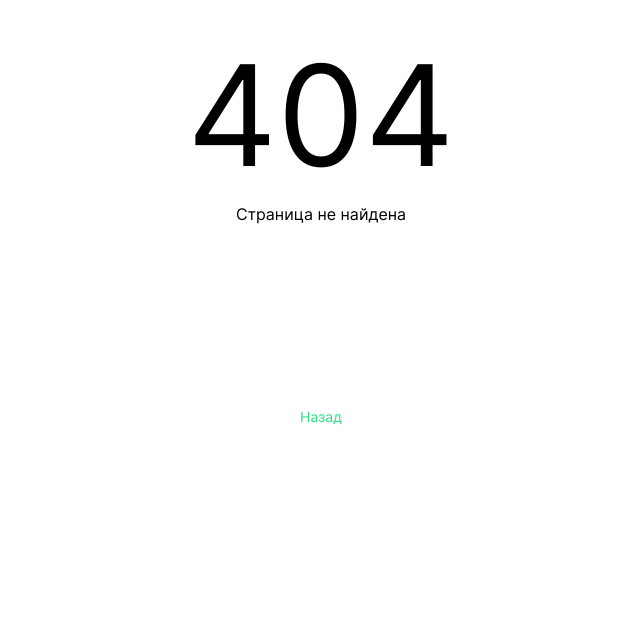
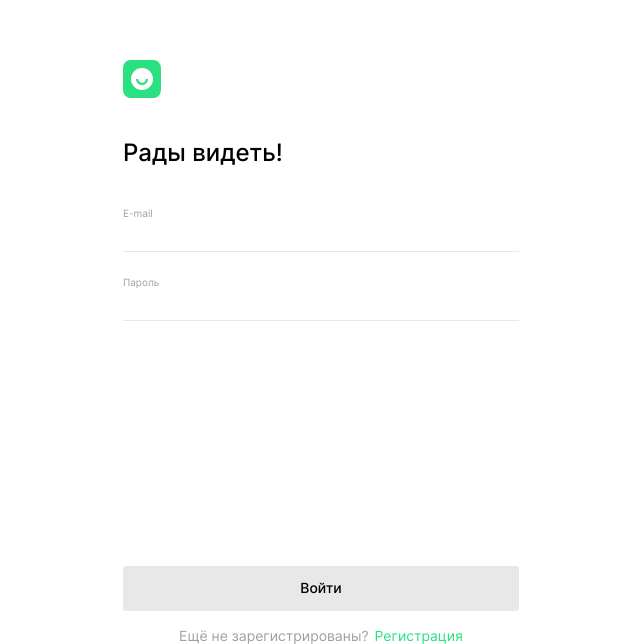
Before and after one commit to thechertan/movies-explorer-frontend, a React (Create React App) app: page /signin in a window 1280 px wide. Before the commit this address had no page. Shown: the part 172-816 px from the top of the page, without its empty margins (319-959 px from the left). Built offline with nearby package versions, Linux system fonts and the light colour scheme.

Commit message:
fix header logo router /reg /log

```diff
--- a/src/blocks/header/__logo/_register/header__logo_register.css
+++ b/src/blocks/header/__logo/_register/header__logo_register.css
@@ -1,4 +1,11 @@
 .header__logo_register {
   margin: 0;
   padding: 0;
+  margin-top: 162px;
 }
+
+@media screen and (max-width: 767px) {
+  .header__logo_register {
+    margin-top: 0;
+  }
+}
--- a/src/components/App/App.js
+++ b/src/components/App/App.js
@@ -29,10 +29,10 @@ function App() {
         <Route path='/saved-movies'>
           <SavedMovies />
         </Route >
-        <Route path='/register'>
+        <Route path='/signup'>
           <Register />
         </Route>
-        <Route path='/login'>
+        <Route path='/signin'>
           <Login />
         </Route>
         <Route>
--- a/src/components/Header/Header.js
+++ b/src/components/Header/Header.js
@@ -2,25 +2,28 @@ import './Header.css';
 import Navigation from '../Navigation/Navigation'
 import logo from '../../images/__logo.svg';
 import { useLocation } from 'react-router-dom';
-import { Route } from 'react-router-dom';
+import { Route, Link } from 'react-router-dom';
+
 
 
 function Header() {
 
   const location = useLocation();
-  const modifierContainer = location.pathname === '/register' ? 'header__container_register' : location.pathname === '/login' ? 'header__container_register' : '';
-  const modifierlogo = location.pathname === '/register' ? 'header__logo_register' : location.pathname === '/login' ? 'header__logo_register' : '';
+  const modifierContainer = location.pathname === '/signup' ? 'header__container_register' : location.pathname === '/signin' ? 'header__container_register' : '';
+  const modifierlogo = location.pathname === '/signup' ? 'header__logo_register' : location.pathname === '/signin' ? 'header__logo_register' : '';
 
   return (
 
-    <Route path='/(movies|saved-movies|register|login|profile|)'>
+    <Route path='/(movies|saved-movies|signup|signin|profile|)'>
       <header className='header'>
         <div className={`header__container ${modifierContainer}`}>
-          <img
-            src={logo}
-            alt="Лого"
-            className={`header__logo ${modifierlogo}`}
-          />
+          <Link to='/' className='header__link'>
+            <img
+              src={logo}
+              alt="Лого"
+              className={`header__logo ${modifierlogo}`}
+            />
+          </Link>
           <Navigation />
         </div>
       </header >
--- a/src/components/Login/Login.js
+++ b/src/components/Login/Login.js
@@ -95,7 +95,7 @@ function Login() {
       </form >
       <div className='register__login'>
         <p className='register__question'>Ещё не зарегистрированы?</p>
-        <Link to='/register' className='register__link'>Регистрация</Link>
+        <Link to='/signup' className='register__link'>Регистрация</Link>
       </div>
     </div>
 
--- a/src/components/Navigation/Navigation.js
+++ b/src/components/Navigation/Navigation.js
@@ -7,8 +7,8 @@ function Navigation() {
     <div className='navigation'>
       <Route exact path='/'>
         <nav>
-          <Link to='/register' className='navigation__link'>Регистрация</Link>
-          <Link to='/login' className='navigation__link navigation__link_item'>Войти</Link>
+          <Link to='/signup' className='navigation__link'>Регистрация</Link>
+          <Link to='/signin' className='navigation__link navigation__link_item'>Войти</Link>
         </nav>
       </Route>
       <Route path='/(movies|saved-movies|profile)'>
--- a/src/components/Register/Register.js
+++ b/src/components/Register/Register.js
@@ -125,7 +125,7 @@ function Register() {
       </form >
       <div className='register__login'>
         <p className='register__question'>Уже зарегистрированы?</p>
-        <Link to='/login' className='register__link'>Войти</Link>
+        <Link to='/signin' className='register__link'>Войти</Link>
       </div>
     </div>
   )
```
Also changed, not shown: 1 other file (tests, documents, lock files or other folders).
